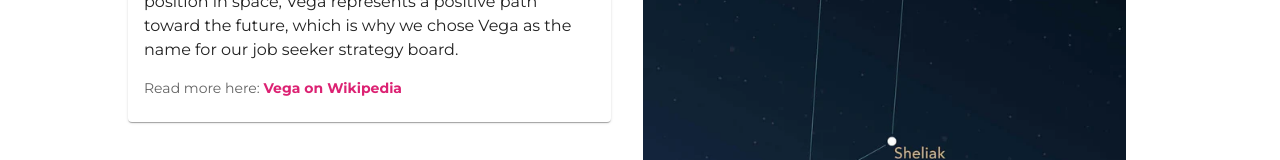
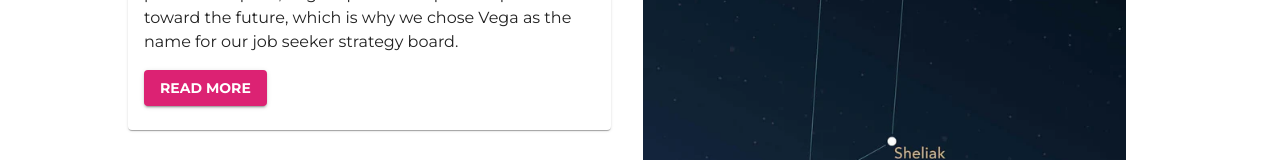
Before and after one commit to paulstgermain/vega-fe, a React (Create React App) app: page / in a window 1280 px wide. Shown: the part 3003-3163 px from the top of the page. Built offline with nearby package versions, Linux system fonts and the light colour scheme; no server answers.

Commit message:
updates "Why Vega" landing section link to /about, main CTA button link to auth, update link color on /about

```diff
--- a/src/pages/About.tsx
+++ b/src/pages/About.tsx
@@ -65,6 +65,7 @@ const About: React.FC = () => {
                       href="https://en.wikipedia.org/wiki/Vega"
                       target="_blank"
                       rel="noopener noreferrer"
+                      style={{ color: "#dc2273" }}
                     >
                       Vega on Wikipedia
                     </a>
--- a/src/pages/Landing.tsx
+++ b/src/pages/Landing.tsx
@@ -8,8 +8,11 @@ import letter from '../images/undraw_letter_re_8m03.svg';
 import resume from '../images/undraw_online_resume_re_ru7s.svg';
 import welldone from '../images/undraw_well_done_re_3hpo.svg';
 import developer from '../images/undraw_code_thinking_re_gka2.svg';
+import { Link } from 'react-router-dom';
+import { useAuth0 } from '@auth0/auth0-react';
 
 const Landing: React.FC = () => {
+  const { loginWithRedirect } = useAuth0();
   return (
     <Box width={"100%"}>
       {/* Hero Section */}
@@ -23,7 +26,7 @@ const Landing: React.FC = () => {
             Welcome to Vega, an app designed to ease the job hunt for tech workers by enabling easy, nuanced management of job postings, statuses, and more.
           </Typography>
           <Typography variant="h6" color="common.white" sx={{ mt: 4 }}>Don't search alone:</Typography>
-          <Button variant="contained" color="secondary" size="large" sx={{ mt: 2 }}>
+          <Button variant="contained" color="secondary" size="large" sx={{ mt: 2 }} onClick={() => loginWithRedirect({ authorizationParams: { screen_hint: 'signup' }})}>
             Let Vega be your North Star.
           </Button>
         </Box>
@@ -251,9 +254,9 @@ const Landing: React.FC = () => {
                 <Typography variant="body1" paragraph>
                   To the ancient Greeks, the constellation Lyra was formed from the harp of Orpheus, with Vega as its handle. As such, I would like for this app to be the instrument of guidance and focus for all job seekers.
                 </Typography> */}
-                <Typography variant="body2" color="textSecondary">
-                  Read more here: <a href="https://en.wikipedia.org/wiki/Vega" target="_blank" rel="noopener noreferrer" style={{ color: "#dc2273" }}>Vega on Wikipedia</a>
-                </Typography>
+                <Button variant="contained" color="secondary">
+                  <Link to="/about" style={{ color: "#FFFFFF" }}>Read More</Link>
+                </Button>
               </CardContent>
             </Card>
           </Grid>
```
